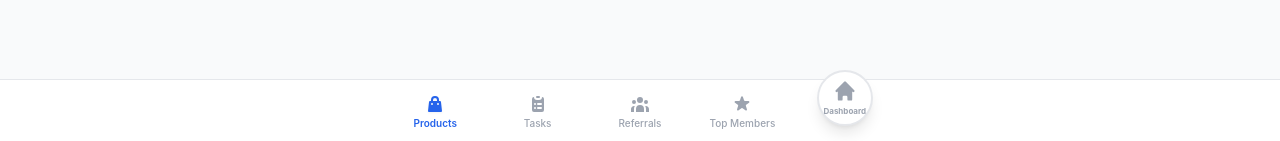
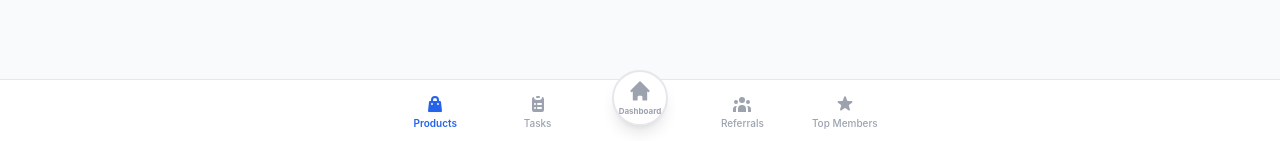
Before and after one commit to Alexzzy112/dailyearnspro, a Next.js app in the folder frontend/: page /dashboard/products in a window 1280 px wide. Shown: the part 656-797 px from the top of the page. Built offline with nearby package versions, Linux system fonts and the light colour scheme; no server answers.

Commit message:
dashboard adjust

```diff
--- a/frontend/src/app/dashboard/layout.tsx
+++ b/frontend/src/app/dashboard/layout.tsx
@@ -10,9 +10,9 @@ import NotificationBell from '@/components/NotificationBell';
 const navItems = [
   { href: '/dashboard/products', label: 'Products', icon: HiShoppingBag },
   { href: '/dashboard/tasks', label: 'Tasks', icon: HiClipboardList },
+  { href: '/dashboard', label: 'Dashboard', icon: HiHome },
   { href: '/dashboard/referrals', label: 'Referrals', icon: HiUserGroup },
   { href: '/dashboard/top-members', label: 'Top Members', icon: HiStar },
-  { href: '/dashboard', label: 'Dashboard', icon: HiHome },
 ];
 
 export default function DashboardLayout({ children }: { children: React.ReactNode }) {
@@ -93,7 +93,7 @@ export default function DashboardLayout({ children }: { children: React.ReactNod
                 <Link key={item.href} href={item.href}
                   className="col-span-1 flex items-center justify-center">
                   <div className={`-mt-7 w-14 h-14 rounded-full flex flex-col items-center justify-center transition shadow-lg ${
-                    isActive ? 'gradient-primary text-white' : 'bg-white dark:bg-secondary-800 text-gray-400 dark:text-gray-500 border-2 border-gray-200 dark:border-gray-600'
+                    isActive ? 'gradient-accent text-white shadow-green-500/30' : 'bg-white dark:bg-secondary-800 text-gray-400 dark:text-gray-500 border-2 border-gray-200 dark:border-gray-600'
                   }`}>
                     <item.icon className="w-6 h-6" />
                     <span className="text-[8px] font-bold mt-0.5">Dashboard</span>
```
Also changed, not shown: 1 other file (tests, documents, lock files or other folders).
